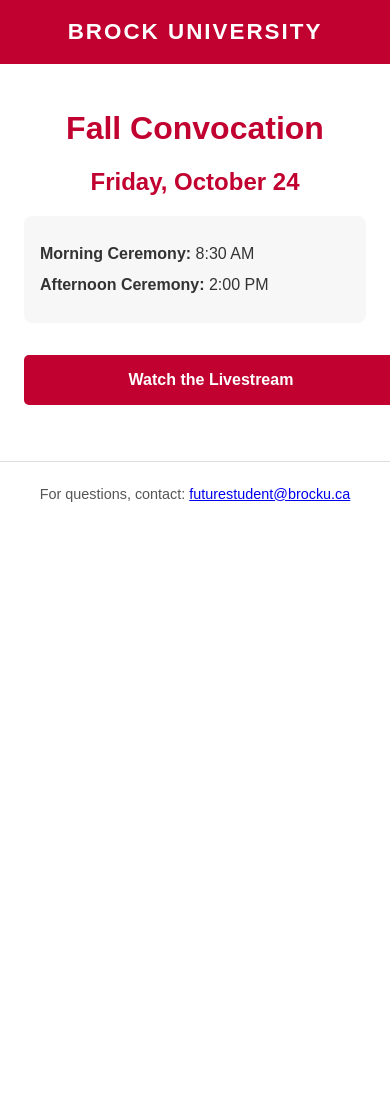
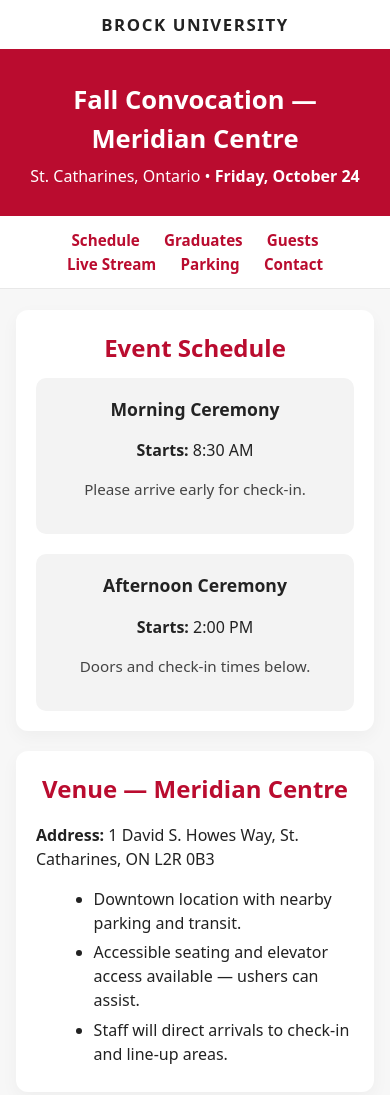
Before and after one commit to brockuniversityfall25/Convocation, a plain HTML site: page index.html in a window 390 px wide. Shown: the top 1095 px of the page. Before the commit the page ends 844 px from the top, so only its background shows below. Drawn offline with Linux system fonts and the light colour scheme.

Commit message:
Add files via upload

```diff
--- a/index.html
+++ b/index.html
@@ -1,119 +1,226 @@
 <!DOCTYPE html>
 <html lang="en">
 <head>
-  <meta charset="UTF-8" />
-  <meta name="viewport" content="width=device-width, initial-scale=1.0" />
-  <title>Brock University Convocation</title>
-  <style>
-    body {
-      font-family: Arial, Helvetica, sans-serif;
-      margin: 0;
-      padding: 0;
-      background-color: #ffffff;
-      color: #333;
-    }
+<meta charset="utf-8" />
+<meta name="viewport" content="width=device-width,initial-scale=1" />
+<title>BROCK UNIVERSITY — Fall Convocation (Meridian Centre)</title>
+<style>
+  :root{
+    --brock-red:#BA0C2F;        /* Official Brock red */
+    --bg:#f7f7f7;
+    --text:#222;
+    --card:#ffffff;
+    --muted:#666;
+    --maxw:1000px;
+    font-family: system-ui, -apple-system, "Segoe UI", Roboto, "Helvetica Neue", Arial, sans-serif;
+  }
+  html{ scroll-behavior:smooth; }
+  body{ margin:0; background:var(--bg); color:var(--text); line-height:1.5; }
 
-    header {
-      background-color: #c10230; /* Brock red */
-      color: white;
-      text-align: center;
-      padding: 1.5rem 1rem;
-      font-size: 1.8rem;
-      font-weight: bold;
-      letter-spacing: 2px;
-    }
+  /* Accessible skip link */
+  .skip-link{ position:absolute; left:-999px; top:auto; width:1px; height:1px; overflow:hidden; }
+  .skip-link:focus{ left:12px; top:12px; width:auto; height:auto; padding:8px 12px; background:#000; color:#fff; z-index:9999; border-radius:4px; text-decoration:none; }
 
-    main {
-      padding: 1.5rem;
-      max-width: 800px;
-      margin: 0 auto;
-    }
+  /* Text header bar replaces the logo image */
+  .brand-bar{
+    background:#fff;
+    border-bottom:4px solid var(--brock-red);
+    text-align:center;
+    padding:12px 16px;
+  }
+  .brand-title{
+    margin:0;
+    font-weight:800;
+    letter-spacing:2px;
+    font-size:1.25rem;
+  }
 
-    h1, h2 {
-      text-align: center;
-      color: #c10230;
-    }
+  /* Hero */
+  header{
+    background:var(--brock-red);
+    color:#fff;
+    text-align:center;
+    padding:28px 16px;
+  }
+  header h1{ margin:0; font-size:1.9rem; }
+  header p{ margin:6px 0 0; }
 
-    .schedule {
-      background: #f7f7f7;
-      padding: 1rem;
-      border-radius: 8px;
-      margin: 1rem 0;
-    }
+  /* Sticky nav */
+  nav{
+    background:#fff; position:sticky; top:0; z-index:50;
+    text-align:center; padding:12px 10px; box-shadow:0 1px 0 rgba(0,0,0,.06);
+  }
+  nav a{
+    margin:0 14px; color:var(--brock-red); font-weight:700;
+    text-decoration:none; font-size:.95rem;
+  }
+  nav a:hover, nav a:focus{ text-decoration:underline; outline-offset:2px; }
 
-    .schedule-item {
-      margin: 0.8rem 0;
-      font-size: 1.1rem;
-    }
+  /* Layout */
+  .wrap{ max-width:var(--maxw); margin:22px auto; padding:0 16px; }
+  .card{
+    background:var(--card); border-radius:12px; padding:20px;
+    box-shadow:0 6px 18px rgba(0,0,0,.04); margin-bottom:20px;
+  }
+  h2{ color:var(--brock-red); margin:0 0 12px; text-align:center; }
 
-    .livestream {
-      text-align: center;
-      margin: 2rem 0;
-    }
+  /* Schedule */
+  .schedule-grid{
+    display:flex; gap:20px; justify-content:center; flex-wrap:wrap; margin-top:10px;
+  }
+  .slot{
+    background:#f3f3f3; padding:18px; border-radius:10px; width:320px; text-align:center;
+  }
+  .slot h3{ margin:0 0 8px; font-size:1.1rem; }
+  .meta{ color:#444; font-size:.95rem; }
 
-    .livestream a {
-      display: inline-block;
-      background-color: #c10230;
-      color: white;
-      text-decoration: none;
-      padding: 0.8rem 1.2rem;
-      border-radius: 5px;
-      font-weight: bold;
-      transition: background-color 0.3s ease;
-    }
+  /* Two-column section that collapses on mobile */
+  .two-col{ display:grid; grid-template-columns:1fr 1fr; gap:18px; }
+  @media (max-width:760px){
+    .two-col{ grid-template-columns:1fr; }
+    header h1{ font-size:1.6rem; }
+    .brand-title{ font-size:1.05rem; letter-spacing:1.6px; }
+    nav a{ margin:0 10px; }
+  }
 
-    .livestream a:hover {
-      background-color: #a00026;
-    }
+  /* Livestream placeholder */
+  .embed-shell{
+    background:#f4f4f4; border:2px dashed #ddd; border-radius:10px;
+    padding:16px; text-align:center; color:#666;
+  }
+  .embed-shell iframe{ width:100%; max-width:100%; height:315px; border:0; }
+  @media (min-width:800px){ .embed-shell iframe{ height:420px; } }
 
-    footer {
-      text-align: center;
-      font-size: 0.9rem;
-      color: #555;
-      padding: 1.5rem 1rem;
-      border-top: 1px solid #ddd;
-    }
+  ul{ margin:8px 0 0 1.1rem; }
+  li{ margin:.35rem 0; }
 
-    /* Responsive design for phones */
-    @media (max-width: 600px) {
-      header {
-        font-size: 1.4rem;
-        padding: 1.2rem;
-      }
-
-      .schedule-item {
-        font-size: 1rem;
-      }
-
-      .livestream a {
-        width: 100%;
-        padding: 1rem;
-        font-size: 1rem;
-      }
-    }
-  </style>
+  footer{
+    text-align:center; padding:22px 16px; color:#666; font-size:.95rem; margin:26px 0 10px;
+  }
+  footer a{ color:var(--brock-red); text-decoration:none; }
+  footer a:hover{ text-decoration:underline; }
+</style>
 </head>
 <body>
-  <header>
-    BROCK UNIVERSITY
-  </header>
 
-  <main>
-    <h1>Fall Convocation</h1>
-    <h2>Friday, October 24</h2>
+<a class="skip-link" href="#maincontent">Skip to main content</a>
 
-    <section class="schedule">
-      <div class="schedule-item"><strong>Morning Ceremony:</strong> 8:30 AM</div>
-      <div class="schedule-item"><strong>Afternoon Ceremony:</strong> 2:00 PM</div>
+<!-- Text header bar (replaces image logo) -->
+<div class="brand-bar" role="banner" aria-label="Site identity">
+  <h1 class="brand-title">BROCK UNIVERSITY</h1>
+</div>
+
+<!-- Hero -->
+<header>
+  <h1>Fall Convocation — Meridian Centre</h1>
+  <p>St. Catharines, Ontario • <strong>Friday, October 24</strong></p>
+</header>
+
+<!-- Sticky navigation -->
+<nav aria-label="Primary navigation">
+  <a href="#schedule">Schedule</a>
+  <a href="#graduates">Graduates</a>
+  <a href="#guests">Guests</a>
+  <a href="#live-stream">Live&nbsp;Stream</a>
+  <a href="#parking">Parking</a>
+  <a href="#contact">Contact</a>
+</nav>
+
+<main id="maincontent" tabindex="-1">
+  <div class="wrap">
+
+    <!-- Schedule -->
+    <section class="card" id="schedule" aria-labelledby="schedule-heading">
+      <h2 id="schedule-heading">Event Schedule</h2>
+      <div class="schedule-grid" role="list" aria-label="Ceremony times">
+        <div class="slot" role="listitem">
+          <h3>Morning Ceremony</h3>
+          <p><strong>Starts:</strong> 8:30 AM</p>
+          <p class="meta">Please arrive early for check-in.</p>
+        </div>
+        <div class="slot" role="listitem">
+          <h3>Afternoon Ceremony</h3>
+          <p><strong>Starts:</strong> 2:00 PM</p>
+          <p class="meta">Doors and check-in times below.</p>
+        </div>
+      </div>
     </section>
 
-    <div class="livestream">
-      <a href="YOUR_YOUTUBE_LIVE_LINK_HERE" target="_blank">Watch the Livestream</a>
+    <!-- Venue + Livestream -->
+    <div class="two-col">
+      <section class="card" aria-labelledby="venue-heading">
+        <h2 id="venue-heading">Venue — Meridian Centre</h2>
+        <p><strong>Address:</strong> 1 David S. Howes Way, St. Catharines, ON L2R 0B3</p>
+        <ul>
+          <li>Downtown location with nearby parking and transit.</li>
+          <li>Accessible seating and elevator access available — ushers can assist.</li>
+          <li>Staff will direct arrivals to check-in and line-up areas.</li>
+        </ul>
+      </section>
+
+      <section class="card" id="live-stream" aria-labelledby="live-heading">
+        <h2 id="live-heading">Watch Live</h2>
+        <div class="embed-shell" role="region" aria-label="Livestream player">
+          <!-- Replace the src with your actual YouTube embed URL -->
+          <iframe
+            src="https://www.youtube.com/embed/VIDEO_ID"
+            title="Brock Convocation Live Stream"
+            allow="accelerometer; autoplay; encrypted-media; gyroscope; picture-in-picture"
+            allowfullscreen></iframe>
+          <p class="meta">If the player does not load on mobile, open directly:
+            <a href="https://www.youtube.com/watch?v=VIDEO_ID" target="_blank" rel="noopener">YouTube livestream</a>.
+          </p>
+        </div>
+      </section>
     </div>
-  </main>
 
-  <footer>
-    For questions, contact: <a href="mailto:futurestudent@brocku.ca">futurestudent@brocku.ca</a>
-  </footer>
+    <!-- Graduates -->
+    <section class="card" id="graduates" aria-labelledby="graduates-heading">
+      <h2 id="graduates-heading">Information for Graduates</h2>
+      <ul>
+        <li>Arrive ~1 hour before your ceremony.</li>
+        <li>Entrances: Main (St. Paul St.) or IceDogs Way — staff will assist.</li>
+        <li>Pick up gowns/hoods prior to entering the venue.</li>
+        <li>Faculty marshals will direct line-up areas.</li>
+        <li>Professional photography will capture stage moments.</li>
+      </ul>
+    </section>
+
+    <!-- Guests -->
+    <section class="card" id="guests" aria-labelledby="guests-heading">
+      <h2 id="guests-heading">Information for Guests</h2>
+      <ul>
+        <li><strong>Doors open:</strong> Morning 7:30 AM • Afternoon 1:00 PM</li>
+        <li>Entrances: Either entrance; staff will assist with seating.</li>
+        <li>Accessible seating and elevator access available.</li>
+        <li>Follow venue policy for bags & prohibited items.</li>
+      </ul>
+    </section>
+
+    <!-- Parking -->
+    <section class="card" id="parking" aria-labelledby="parking-heading">
+      <h2 id="parking-heading">Parking — Nearest Lots & Walking Times</h2>
+      <ul>
+        <li>Meridian Centre surface lots — ~2–5 min walk.</li>
+        <li>Downtown parking garage — ~3–7 min walk.</li>
+        <li>On-street metered parking — ~2–10 min walk.</li>
+        <li>Accessible drop-off/pick-up available at the main entrance.</li>
+      </ul>
+      <p class="meta">Tip: Arrive early to secure parking and allow time for check-in.</p>
+    </section>
+
+    <!-- Contact -->
+    <section class="card" id="contact" aria-labelledby="contact-heading">
+      <h2 id="contact-heading">Contact</h2>
+      <p>Questions about attending Convocation? Email: <a href="mailto:futurestudent@brocku.ca">futurestudent@brocku.ca</a></p>
+    </section>
+
+  </div>
+</main>
+
+<footer role="contentinfo">
+  <p>© Brock University • Fall Convocation</p>
+</footer>
+
 </body>
 </html>
```
